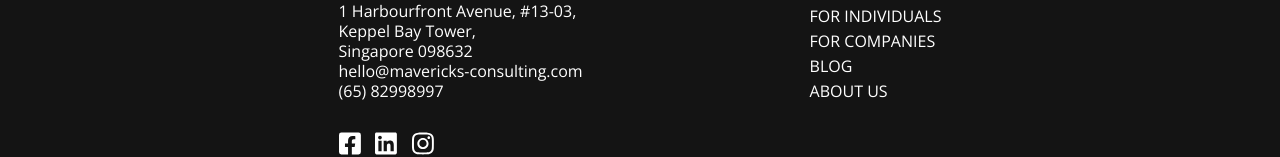
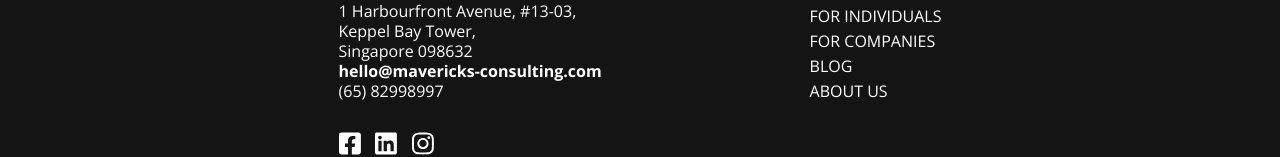
Before and after one commit to libsyz/product-coachin-vie, a Vue app: page / in a window 1280 px wide. Shown: the part 6064-6221 px from the top of the page. Built offline with nearby package versions, Linux system fonts and the light colour scheme.

Commit message:
clean up

```diff
--- a/src/components/Footer.vue
+++ b/src/components/Footer.vue
@@ -8,7 +8,7 @@
           <li>1 Harbourfront Avenue, #13-03, </li>
           <li>Keppel Bay Tower, </li>
           <li>Singapore 098632 </li>
-          <li>hello@mavericks-consulting.com </li>
+          <li> <strong>hello@mavericks-consulting.com </strong></li>
           <li>(65) 82998997 </li>
         </ul>
       </div>
```
